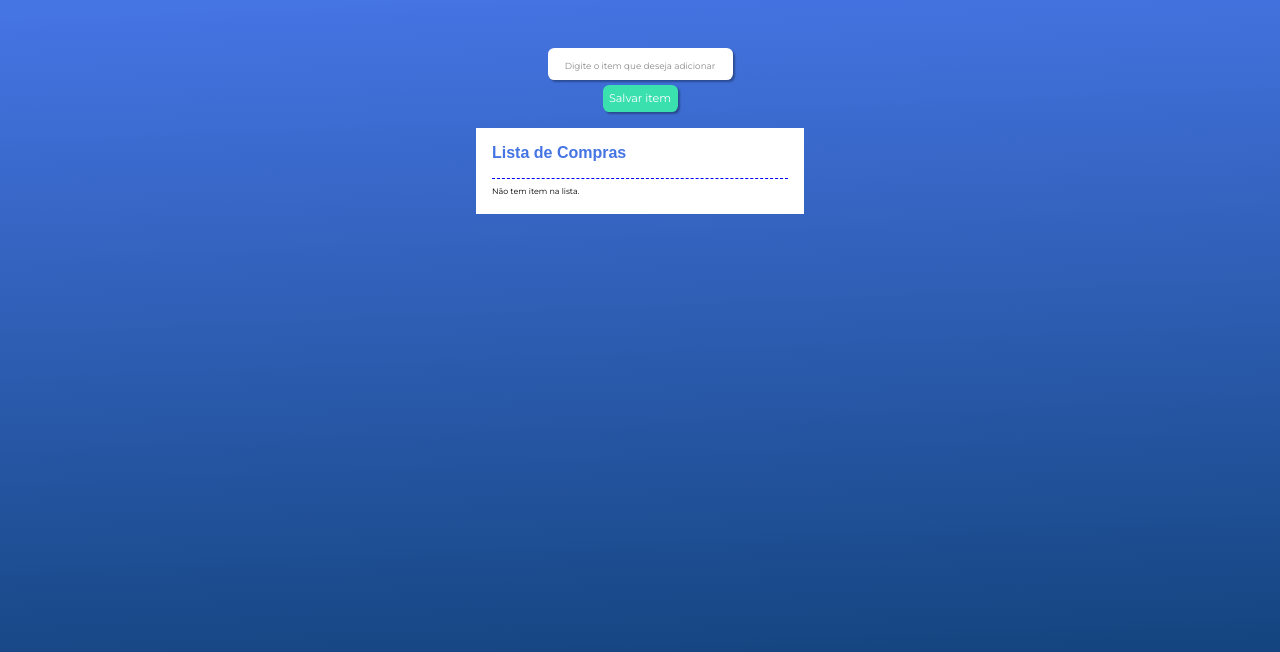
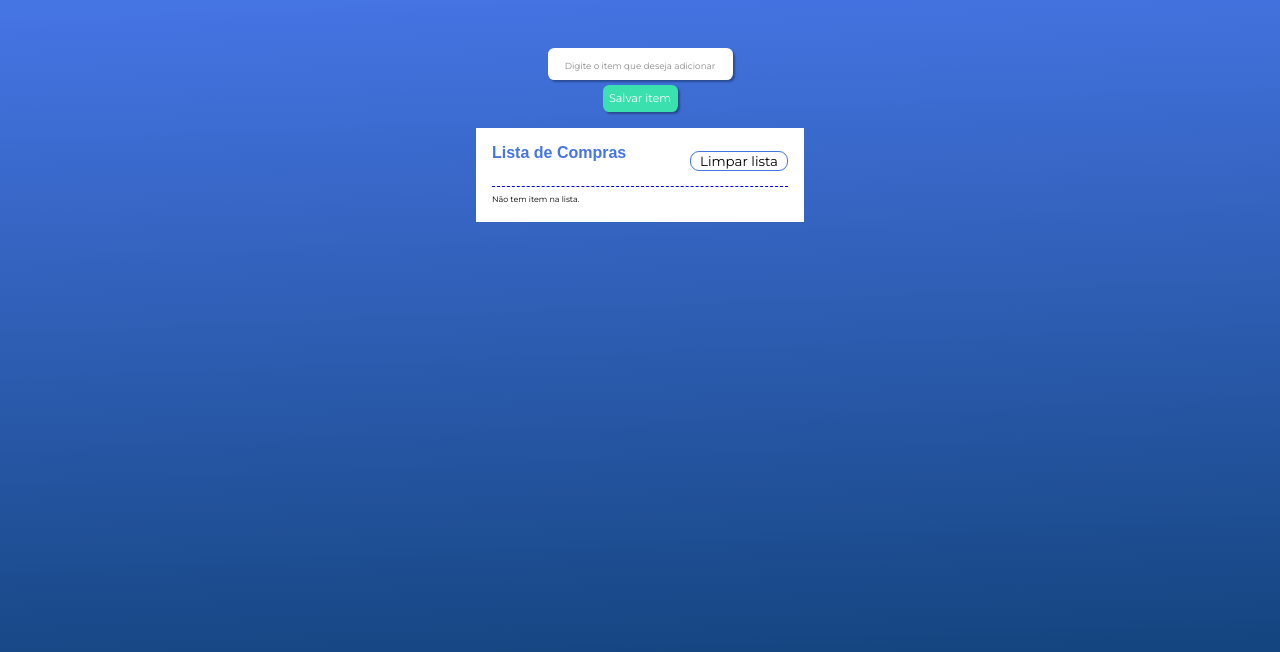
Before and after one commit to soareslil/angular-ciclo_de_vida, an Angular app: page / in a window 1280 px wide. Shown: the top 652 px of the page. Built offline with nearby package versions, Linux system fonts and the light colour scheme; a web font is replaced by a local one.

Commit message:
btn limpar tudo

```diff
--- a/src/app/app.component.css
+++ b/src/app/app.component.css
@@ -16,9 +16,9 @@
 }
 
 .lista h4 {
-  border-bottom: 1px solid blue;
+  /* border-bottom: 1px solid blue; */
   padding-bottom: 1rem;
-  border-style: none none dashed none;
+  /* border-style: none none dashed none; */
   font-family: 'Mansalva', sans-serif;
   color: #4574E3;
 }
@@ -69,3 +69,19 @@
 .line-through {
   text-decoration: line-through;
 }
+
+.header-lista {
+  align-items: center;
+  border-bottom: 1px solid blue;
+  border-style: none none dashed none;
+  display: flex;
+  justify-content: space-between;
+  padding-bottom: .5rem;
+}
+
+.btn-header {
+  background-color: transparent;
+  border: 1px #4574e3 solid;
+  padding: 1px 9px;
+  border-radius: 9px;
+}
--- a/src/app/app.component.html
+++ b/src/app/app.component.html
@@ -3,7 +3,10 @@
   </app-input>
   <div class="container">
     <div class="lista">
-      <h4 class="title-list">Lista de Compras</h4>
+      <div class="header-lista">
+        <h4 class="title-list">Lista de Compras</h4>
+        <button class="btn-header" (click)="limparLista()">Limpar lista</button>
+      </div>
       <div *ngIf="listaDeCompra.length !== 0; else naoTemItem">
         <div *ngFor="let item of listaDeCompra">
           <app-item
--- a/src/app/app.component.ts
+++ b/src/app/app.component.ts
@@ -27,6 +27,10 @@
     this.listaDeCompra.splice(index,1);
   }
 
+  limparLista(){
+    this.listaDeCompra = [];
+  }
+
   ngDoCheck() {
     console.log('do-check-chamado');
 
```
